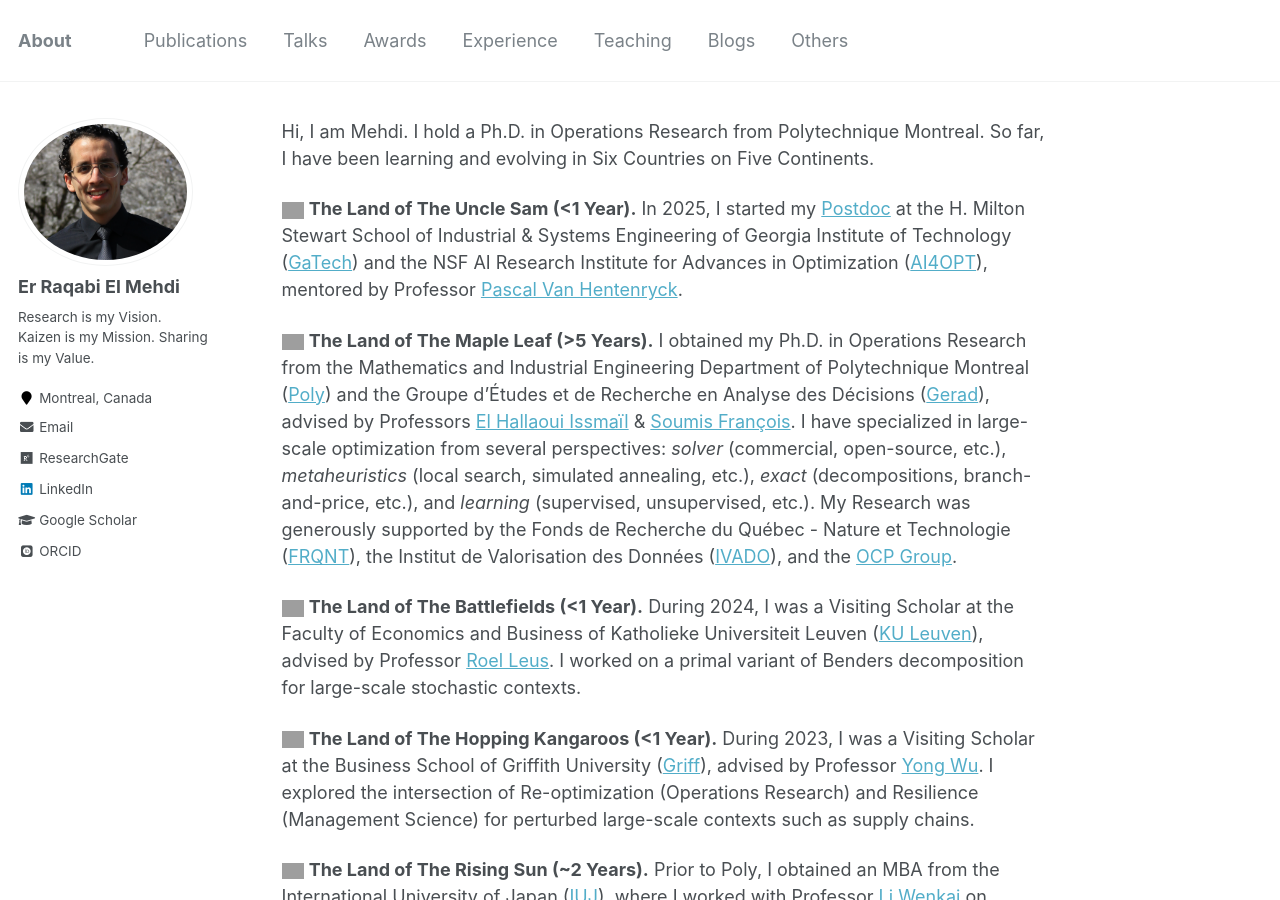
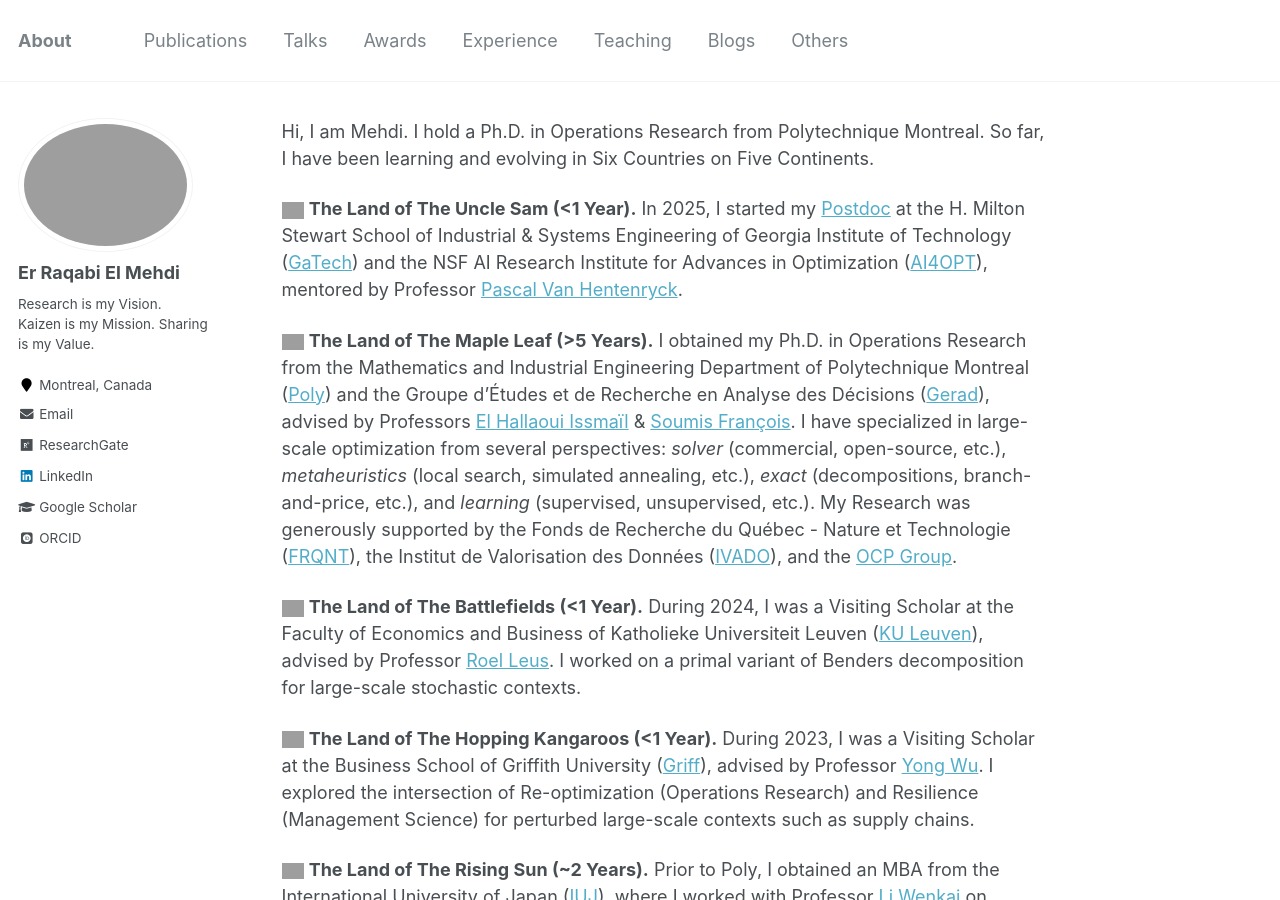
Before and after one commit to RqbMedi/rqbmedi.github.io, a Jekyll site: the page built from _pages/about.md, in a window 1280 px wide and 900 px high. Built offline with Jekyll 4.4.1, drawn with Linux system fonts in a browser that asks for light colours; some web fonts are replaced; grey boxes are pictures that could not be loaded.

Commit message:
Update _config.yml

```diff
--- a/_config.yml
+++ b/_config.yml
@@ -81,7 +81,7 @@ analytics:
 # Site Author
 author:
   name             : "Er Raqabi El Mehdi"
-  avatar           : "Mehdi.png"
+  avatar           : "Mehdi_2025.jpg"
   bio              : "Research is my Vision. Kaizen is my Mission. Sharing is my Value."
   location         : "Montreal, Canada"
   employer         :
```
